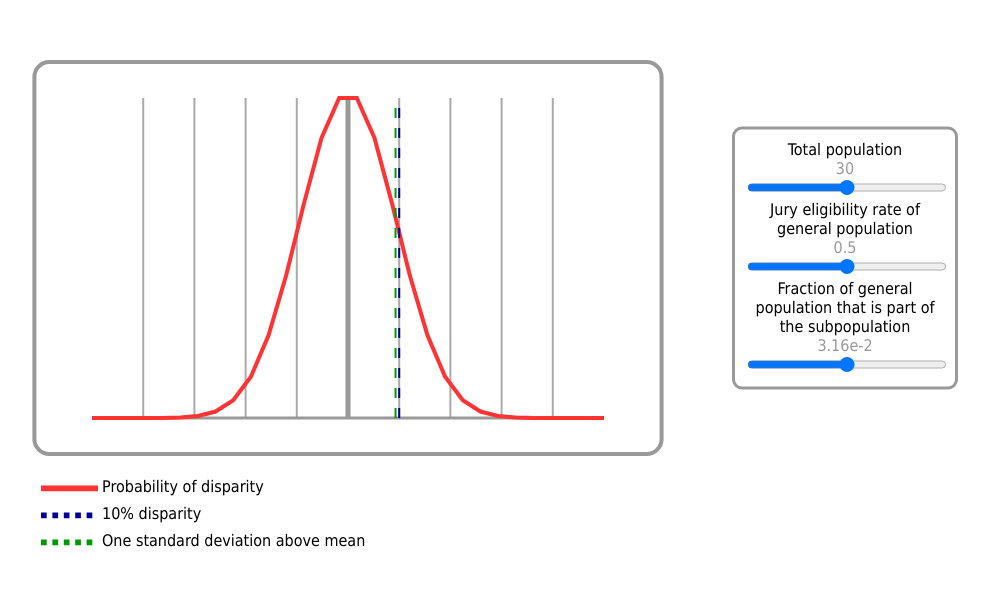
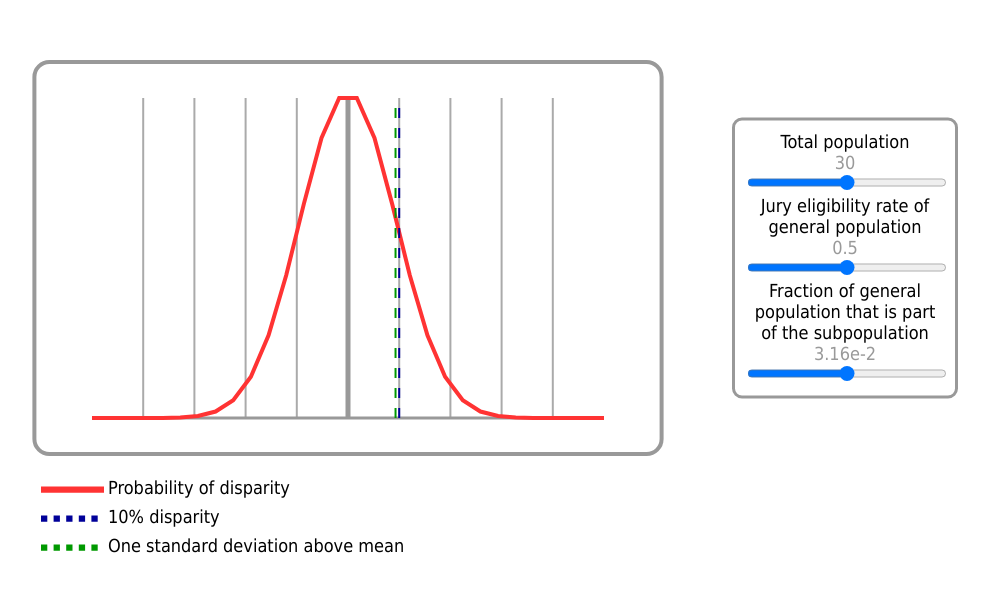
Before and after one commit to nickkantack/InteractiveJuryDistribution, a plain HTML site: page index.html in a window 1280 px wide. Shown: the part 142-734 px from the top of the page, without its empty margins (100-1089 px from the left). Drawn offline with Linux system fonts and the light colour scheme.

Commit message:
Tried to make font size adjust with screen width

```diff
--- a/index.html
+++ b/index.html
@@ -6,6 +6,7 @@
     <style>
         body {
             font-family: Tahoma;
+            font-size: 2vw;
         }
         input {
             width: 100%;
@@ -88,6 +89,11 @@
                 width: 80%;
             }
 
+        }
+        @media screen and (min-width: 800px) {
+            body {
+                font-size: 18px;
+            }
         }
     </style>
     <body>
```
